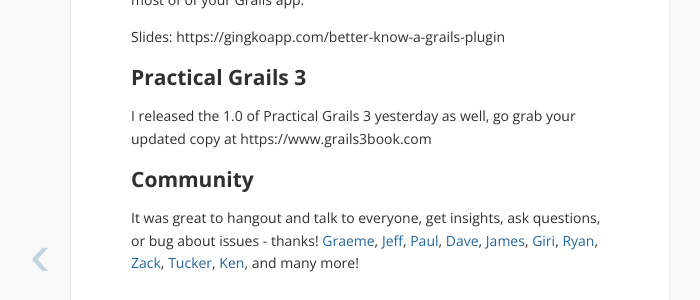
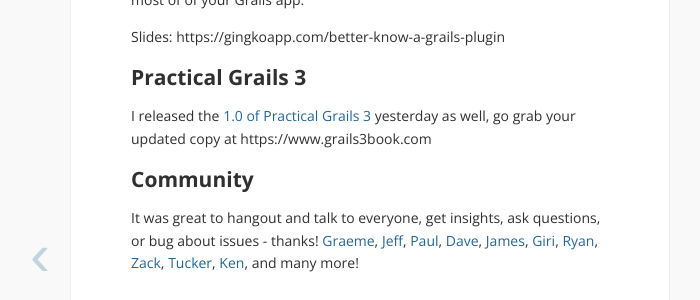
Before and after one commit to erichelgeson/erichelgeson.github.com, a Jekyll site: the page built from _posts/2017-12-02-g3summit.markdown, in a window 1280 px wide and 900 px high, scrolled down 1505 px. Shown: the part 240-540 px from the top of the window, without its empty margins (270-970 px from the left). Built offline with Jekyll 4.4.1, drawn with Linux system fonts in a browser that asks for light colours; comment, search, counter and statistics services are not loaded; part of the change alters nothing that is shown.

```diff
--- a/_posts/2017-12-02-g3summit.markdown
+++ b/_posts/2017-12-02-g3summit.markdown
@@ -55,7 +55,7 @@ Slides: https://gingkoapp.com/better-know-a-grails-plugin
 
 ## Practical Grails 3
 
-I released the 1.0 of Practical Grails 3 yesterday as well, go grab your updated copy at https://www.grails3book.com
+I released the [1.0 of Practical Grails 3](https://erichelgeson.github.io/blog/2017/12/01/grails-book-release/) yesterday as well, go grab your updated copy at https://www.grails3book.com
 
 ## Community
 
```
